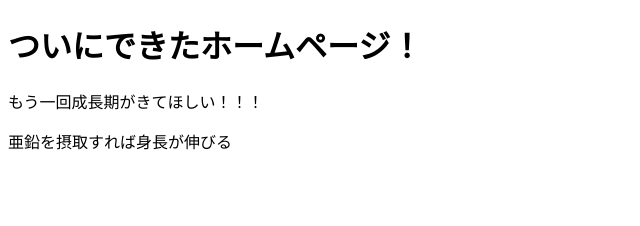
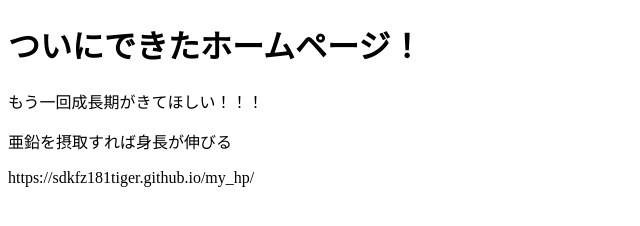
Before and after one commit to KenKenKent/my_homepage, a plain HTML site: page index.html in a window 1280 px wide. Shown: the whole page, without its empty margins (0-640 px from the left). Drawn offline with Linux system fonts and the light colour scheme.

```diff
--- a/index.html
+++ b/index.html
@@ -7,5 +7,6 @@
 		<h1>ついにできたホームページ！</h1>
 		<p>もう一回成長期がきてほしい！！！</p>
 		<p>亜鉛を摂取すれば身長が伸びる</p>
+		<p>https://sdkfz181tiger.github.io/my_hp/</p>
 	</body>
 </html>
```
